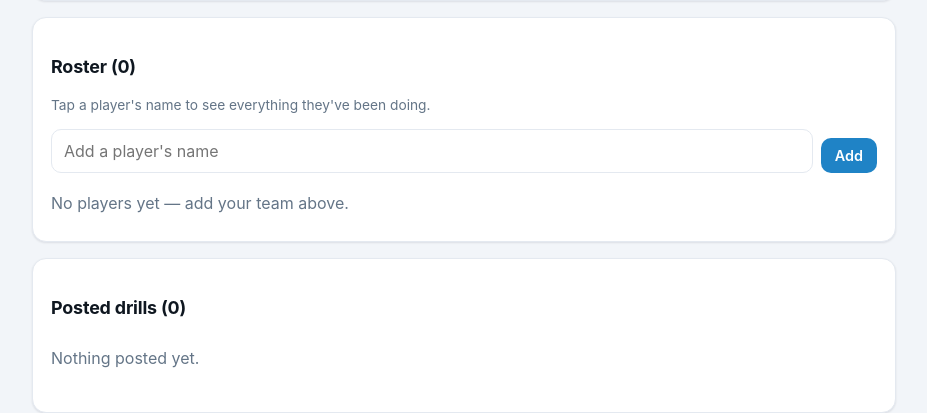
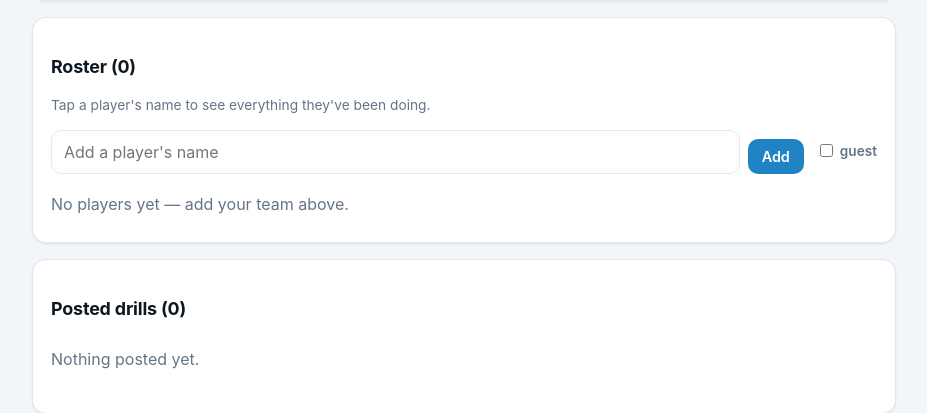
Before and after one commit to T-Besant/colorado-clutch-hub, a Flask app: page /coach in a window 1280 px wide. Shown: the part 1785-2198 px from the top of the page, without its empty margins (176-1103 px from the left). Run offline with Flask 3, Linux system fonts and the light colour scheme; the visitor is signed in with stand-in values (Sample User, id 1); data comes from the database, SQL or seed files in the repository; data that the repository does not hold is empty; some libraries are stand-ins or nearby versions.

Commit message:
Add Guest Competitors — full-access players listed under a separate header
New players.guest flag (migration, default 0). Guests are regular active
players (log in, full functionality, counted in all scoreboards/weekly/monthly
honors) but grouped under a "Guest Competitors" header on the coach roster and
team view. Coach can add a guest (checkbox on the add form) or move any player
between squad/guest (→ guest / → squad).

Co-Authored-By: Claude Opus 4.8 <noreply@anthropic.com>

```diff
--- a/app.py
+++ b/app.py
@@ -306,7 +306,8 @@ def init_db():
     pcols = [r[1] for r in db.execute("PRAGMA table_info(players)")]
     for col, decl in (("age", "INTEGER"), ("grade", "TEXT"), ("height", "TEXT"),
                       ("weight", "TEXT"), ("bats", "TEXT"), ("throws", "TEXT"),
-                      ("positions", "TEXT"), ("fav_team", "TEXT")):
+                      ("positions", "TEXT"), ("fav_team", "TEXT"),
+                      ("guest", "INTEGER NOT NULL DEFAULT 0")):
         if col not in pcols:
             db.execute(f"ALTER TABLE players ADD COLUMN {col} {decl}")
     # Migration: per-drill "require rounds/reps" flag on activities.
@@ -831,7 +832,8 @@ def _scoreboard_rows():
     """Ranked scoreboard rows, shared by the home page and /scoreboard."""
     db = get_db()
     players = db.execute("SELECT * FROM players WHERE active=1").fetchall()
-    rows = [{"name": p["name"], "id": p["id"], **player_stats(p["id"])} for p in players]
+    rows = [{"name": p["name"], "id": p["id"], "guest": p["guest"], **player_stats(p["id"])}
+            for p in players]
     rows.sort(key=lambda r: (-r["total"], -r["streak"], r["name"].lower()))
     return rows
 
@@ -1435,7 +1437,8 @@ def team():
     players = db.execute(
         "SELECT * FROM players WHERE active=1 ORDER BY name COLLATE NOCASE"
     ).fetchall()
-    roster = [{"name": p["name"], "id": p["id"], **player_stats(p["id"])} for p in players]
+    roster = [{"name": p["name"], "id": p["id"], "guest": p["guest"], **player_stats(p["id"])}
+              for p in players]
     me = current_player()
     return render_template(
         "team.html", feed=_team_feed(), roster=roster,
@@ -1680,13 +1683,23 @@ def activity_delete(aid):
 @coach_required
 def player_new():
     name = request.form.get("name", "").strip()
+    guest = 1 if request.form.get("guest") else 0
     if name:
         get_db().execute(
-            "INSERT INTO players(name, created) VALUES(?,?)",
-            (name, now_mt().isoformat(timespec="seconds")),
+            "INSERT INTO players(name, created, guest) VALUES(?,?,?)",
+            (name, now_mt().isoformat(timespec="seconds"), guest),
         )
         get_db().commit()
-        flash(f"Added {name}.", "ok")
+        flash(f"Added {name}{' (guest)' if guest else ''}.", "ok")
+    return redirect(url_for("coach_home"))
+
+
+@app.route("/coach/player/<int:pid>/guest", methods=["POST"])
+@coach_required
+def player_toggle_guest(pid):
+    get_db().execute("UPDATE players SET guest = 1 - COALESCE(guest,0) WHERE id=?", (pid,))
+    get_db().commit()
+    flash("Moved.", "ok")
     return redirect(url_for("coach_home"))
 
 
--- a/static/style.css
+++ b/static/style.css
@@ -595,3 +595,7 @@ input:focus, textarea:focus, select:focus {
 .secrethdr { display:flex; align-items:center; gap:10px; flex-wrap:wrap; margin-top:16px; font-size:1.02rem; }
 .secretcount { font-size:.72rem; font-weight:700; background:#eef2f7; color:var(--muted); border-radius:999px; padding:2px 10px; }
 .secretcount.hot { background:#fff3cd; color:#8a6d1b; }
+
+/* Guest Competitors */
+.guesthdr { font-size:.95rem; color:var(--muted); margin:14px 0 6px; border-top:1px dashed var(--line); padding-top:12px; }
+.guestchk { font-size:.85rem; color:var(--muted); display:inline-flex; align-items:center; gap:4px; margin-left:4px; }
--- a/templates/coach_home.html
+++ b/templates/coach_home.html
@@ -162,9 +162,10 @@
   <form method="post" action="{{ url_for('player_new') }}" class="inline">
     <input name="name" placeholder="Add a player's name" required>
     <button class="btn small" type="submit">Add</button>
+    <label class="guestchk"><input type="checkbox" name="guest" value="1"> guest</label>
   </form>
-  <ul class="rosterlist">
-    {% for p in players %}
+
+  {% macro rosterrow(p) %}
     <li>
       <span>
         <a href="{{ url_for('coach_player', pid=p.id) }}">{{ p.name }}</a>
@@ -176,6 +177,9 @@
         {% if not st.did_today %}<span class="rosterstat cold" title="No activity today">💤 today</span>{% endif %}
       </span>
       <span class="rowacts">
+        <form method="post" action="{{ url_for('player_toggle_guest', pid=p.id) }}">
+          <button class="link-muted" type="submit">{{ '→ squad' if p.guest else '→ guest' }}</button>
+        </form>
         {% if p.pin_hash %}
           <form method="post" action="{{ url_for('player_resetpin', pid=p.id) }}"
                 onsubmit="return confirm('Reset {{ p.name }}\'s PIN? They will set a new one at next login.');">
@@ -188,10 +192,19 @@
         </form>
       </span>
     </li>
-    {% else %}
-      <li class="empty small">No players yet — add your team above.</li>
-    {% endfor %}
+  {% endmacro %}
+
+  {% set squad = players | rejectattr('guest') | list %}
+  {% set guests = players | selectattr('guest') | list %}
+  <ul class="rosterlist">
+    {% for p in squad %}{{ rosterrow(p) }}{% else %}<li class="empty small">No players yet — add your team above.</li>{% endfor %}
   </ul>
+  {% if guests %}
+    <h3 class="guesthdr">🎟️ Guest Competitors ({{ guests|length }})</h3>
+    <ul class="rosterlist">
+      {% for p in guests %}{{ rosterrow(p) }}{% endfor %}
+    </ul>
+  {% endif %}
 </section>
 
 <section class="panel">
```
Also changed, not shown: templates/team.html (+13 -1 lines). Lines whose indentation alone changed are shown as unchanged.
